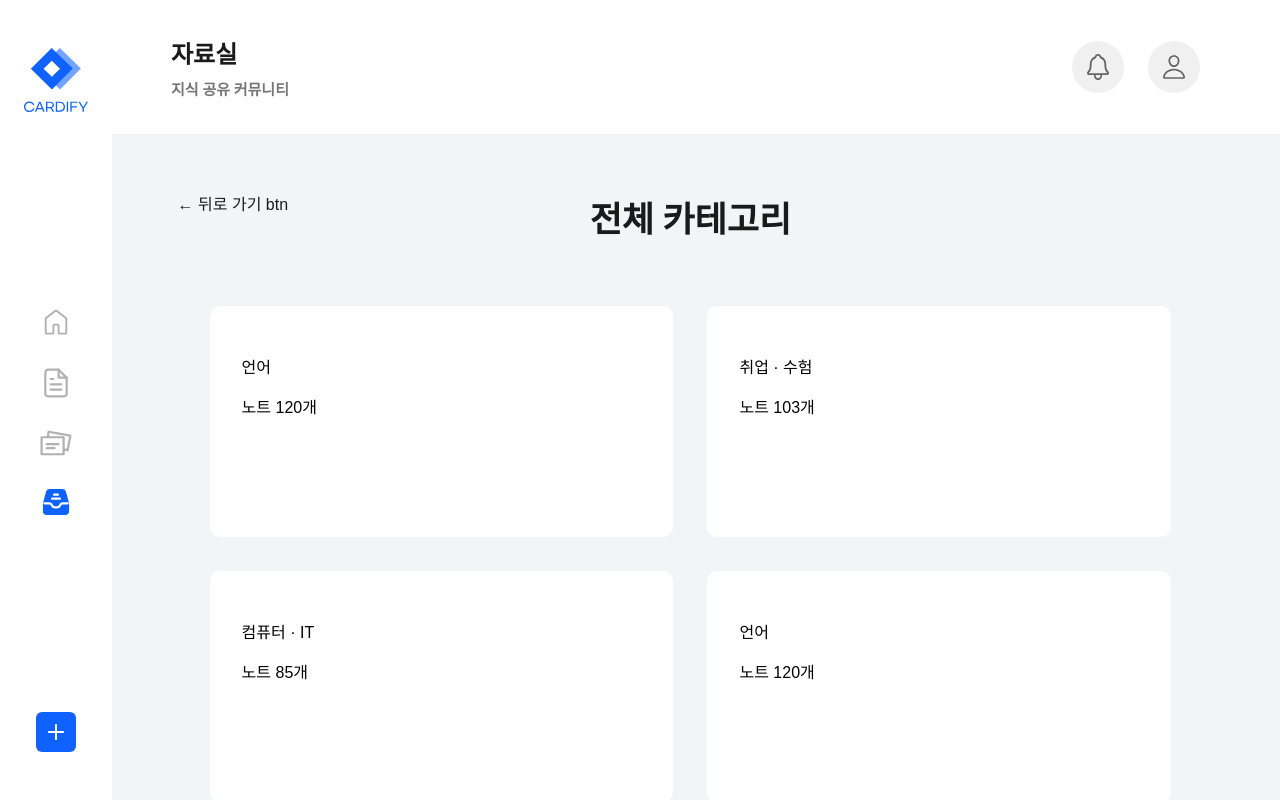
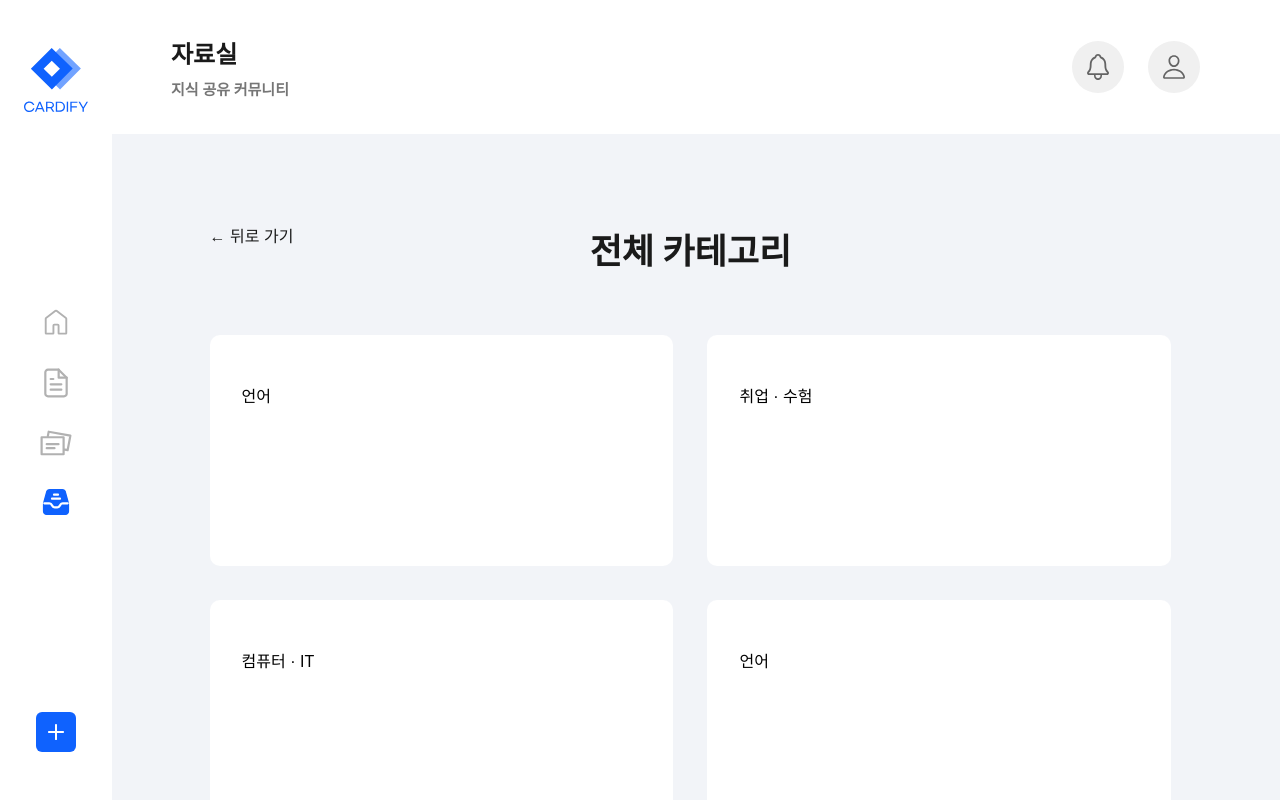
Before and after one commit to UMC-CARDIFY/Client-V1, a React (Vite) app: page /library in a window 1280 px wide. Both pictures are taken after a click on the element "전체 보기". Shown: the top 800 px of the page. Built offline with nearby package versions, Linux system fonts and the light colour scheme.

Commit message:
feat: 특정 카테고리 화면 ui 구현

```diff
--- a/src/pages/Library/components/AllCategory.jsx
+++ b/src/pages/Library/components/AllCategory.jsx
@@ -1,8 +1,9 @@
+import React, { useState } from 'react';
 import styled from 'styled-components';
 
 const CategoryItemsContainer = styled.div`
   display: flex;
-  justify-content: center; /* 가운데 정렬 */
+  flex-direction: column;
   padding: 2rem;
 `;
 
@@ -23,74 +24,104 @@ background: var(--White, #FFF);
   cursor: pointer;
 `;
 
-const dummyData = [
-  {
-    title: '언어',
-    noteCount: '120',
-  },
-  {
-    title: '취업 · 수험',
-    noteCount: '103',
-  },
-  {
-    title: '컴퓨터 · IT',
-    noteCount: '85',
-  },
-  {
-    title: '언어',
-    noteCount: '120',
-  },
-  {
-    title: '취업 · 수험',
-    noteCount: '103',
-  },
-  {
-    title: '컴퓨터 · IT',
-    noteCount: '85',
-  },
-  {
-    title: '언어',
-    noteCount: '120',
-  },
-  {
-    title: '취업 · 수험',
-    noteCount: '103',
-  },
-  {
-    title: '컴퓨터 · IT',
-    noteCount: '85',
-  },
-  {
-    title: '언어',
-    noteCount: '120',
-  },
-  {
-    title: '취업 · 수험',
-    noteCount: '103',
-  },
-  {
-    title: '컴퓨터 · IT',
-    noteCount: '85',
-  },
-];
+const NoteContainer = styled.div`
+  display: flex;
+  flex-direction: column;
+  gap: 1rem;
+  margin-top: 2rem;
+`;
 
-const CategoryItem = ({ title, noteCount }) => {
+const NoteItemContainer = styled.div`
+  padding: 1rem;
+  border: 1px solid #ccc;
+  border-radius: 0.5rem;
+  background: #fff;
+`;
+
+const AllCategoryTitleDiv = styled.div`
+  position: relative;
+  gap: 0.75rem;
+  display: flex;
+  justify-content: center;
+  margin-bottom: 3.81rem;
+`;
+
+const AllCategoryText = styled.div`
+  color: #1A1A1A;
+  text-align: center;
+  font-family: Inter;
+  font-size: 2.1875rem;
+  font-style: normal;
+  font-weight: 700;
+  line-height: normal;
+`;
+
+const BackButton = styled.div`
+  position: absolute;
+  left: 0;
+  top: 0;
+  color: #1A1A1A;
+  cursor: pointer;
+`;
+
+const categories = ['언어', '취업 · 수험', '컴퓨터 · IT', '언어', '취업 · 수험', '컴퓨터 · IT', '언어', '취업 · 수험', '컴퓨터 · IT']; // 카테고리 리스트
+
+const CategoryItem = ({ title, onClick }) => {
   return (
-    <CategoryItemContainer>
+    <CategoryItemContainer onClick={() => onClick(title)}>
       <p>{title}</p>
-      <p>노트 {noteCount}개</p>
     </CategoryItemContainer>
   );
 };
 
-const AllCategory = () => {
+const NoteItem = ({ title, date }) => {
+  return (
+    <NoteItemContainer>
+      <p>{title}</p>
+      <p>{date}</p>
+    </NoteItemContainer>
+  );
+};
+
+const AllCategory = ({ onBackClick }) => {
+  const [selectedCategory, setSelectedCategory] = useState(null);
+
+  const handleCategoryClick = (category) => {
+    setSelectedCategory(category);
+  };
+
   return (
     <CategoryItemsContainer>
+      <AllCategoryTitleDiv>
+        {selectedCategory ? (
+          <BackButton onClick={() => setSelectedCategory(null)}>
+            ← 뒤로 가기
+          </BackButton>
+        ) : (
+          <BackButton onClick={onBackClick}>← 뒤로 가기</BackButton>
+        )}
+        <AllCategoryText>
+          {selectedCategory ? selectedCategory : '전체 카테고리'}
+        </AllCategoryText>
+      </AllCategoryTitleDiv>
+
+      {!selectedCategory ? (
         <CategoryItems>
-        {dummyData.map((category, index) => (
-          <CategoryItem key={index} title={category.title} noteCount={category.noteCount} />
+          {categories.map((category, index) => (
+            <CategoryItem
+              key={index}
+              title={category}
+              onClick={handleCategoryClick}
+            />
           ))}
         </CategoryItems>
+      ) : (
+        <NoteContainer>
+          <NoteItem title="JLPT N1 단어" date="2023-08-15" />
+          <NoteItem title="TOPIK 고급 단어" date="2023-08-12" />
+          {/* 다른 노트 아이템 추가 가능 */}
+        </NoteContainer>
+      )}
     </CategoryItemsContainer>
   );
 };
--- a/src/pages/Library/components/RecommendationSection.jsx
+++ b/src/pages/Library/components/RecommendationSection.jsx
@@ -73,6 +73,19 @@ const dummyData = [
       title: '컴퓨터 · IT',
       noteCount: '85',
     },
+    {
+        title: '언어',
+        noteCount: '120',
+      },
+      {
+        title: '취업 · 수험',
+        noteCount: '103',
+      },
+      {
+        title: '컴퓨터 · IT',
+        noteCount: '85',
+      },
+
     // 더 많은 더미 데이터를 여기에 추가할 수 있습니다.
   ];
 
--- a/src/pages/Library/index.jsx
+++ b/src/pages/Library/index.jsx
@@ -182,12 +182,9 @@ export const Library = () => {
           ) : (
             // 여기에 전체보기 모드에서 보여줄 콘텐츠를 작성합니다.
             <>
-            <AllCategoryTitleDiv>
-              <BackButton onClick={() => setIsViewAllCategory(false)}>← 뒤로 가기 btn</BackButton>
-            <AllCategoryText>전체 카테고리</AllCategoryText>
-            </AllCategoryTitleDiv>
-
-            <AllCategory />
+            <AllCategory
+              onBackClick={() => setIsViewAllCategory(false)} // 뒤로가기 버튼 클릭 시 전체 카테고리 보기 해제
+            />
             </>
           )}
 
```
Lines whose indentation alone changed are shown as unchanged.
